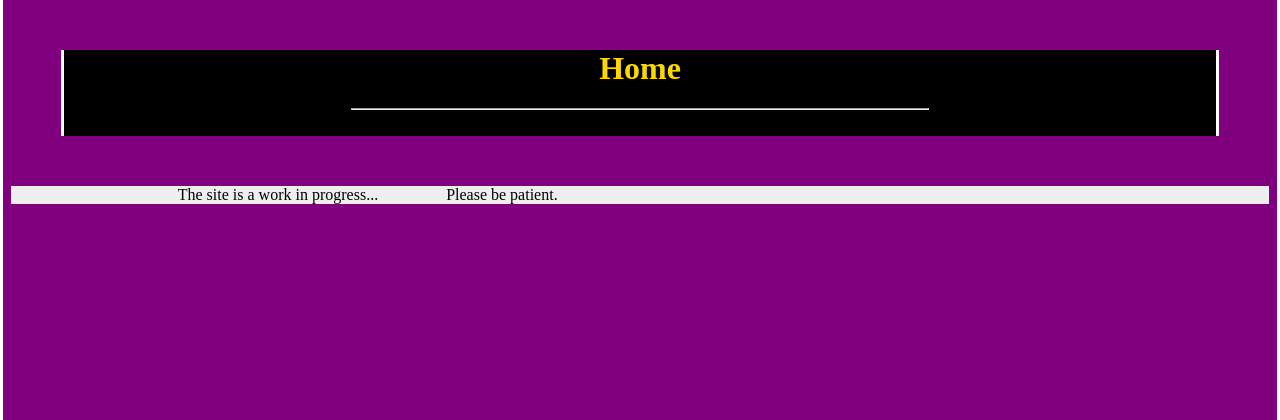
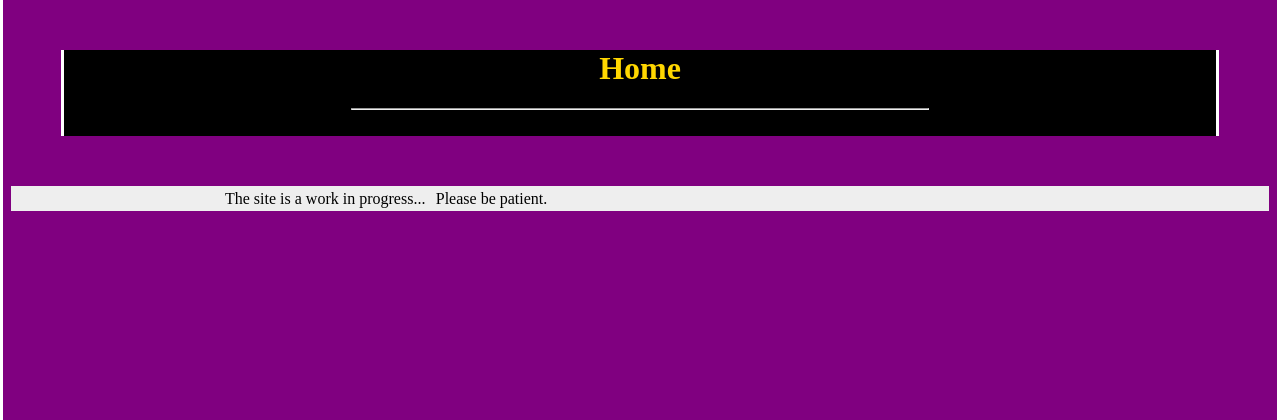
Before and after one commit to D4RKW1NT3R/RISK, a Flask app: page / in a window 1280 px wide. Shown: the top 420 px of the page. Run offline with Flask 2, Linux system fonts and the light colour scheme.

Commit message:
Seeing if something was a typo...

```diff
--- a/static/styles/ticker.css
+++ b/static/styles/ticker.css
@@ -33,5 +33,5 @@
 /* ITEMS */
 .ticker-item{
   display: inline-block; /* Lay items in a horizontal line */
-  padding: 0 2rem;
+  padding: 0.2rem;
 }
```
